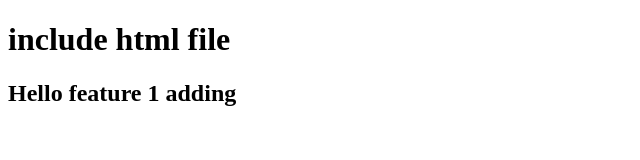
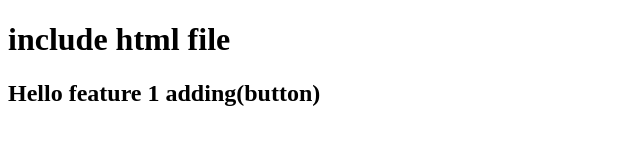
Before and after one commit to Md-Anisuzzaman/Explore-GitHub, a plain HTML site: page index.html in a window 1280 px wide. Shown: the whole page, without its empty margins (0-640 px from the left). Drawn offline with Linux system fonts and the light colour scheme.

```diff
--- a/index.html
+++ b/index.html
@@ -7,7 +7,7 @@
 </head>
 <body>
     <h1>include html file</h1>
-    <h2>Hello feature 1 adding</h2>
+    <h2>Hello feature 1 adding(button)</h2>
 
 </body>
 </html>
```
